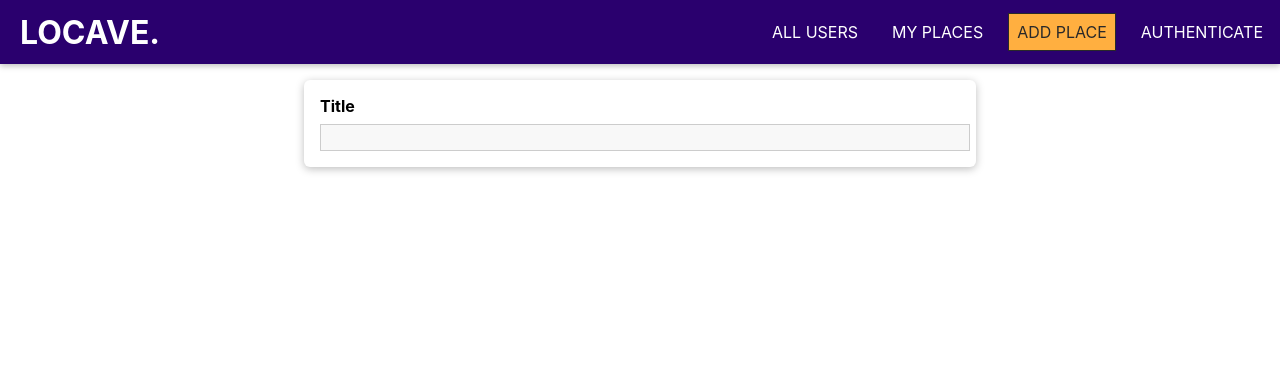
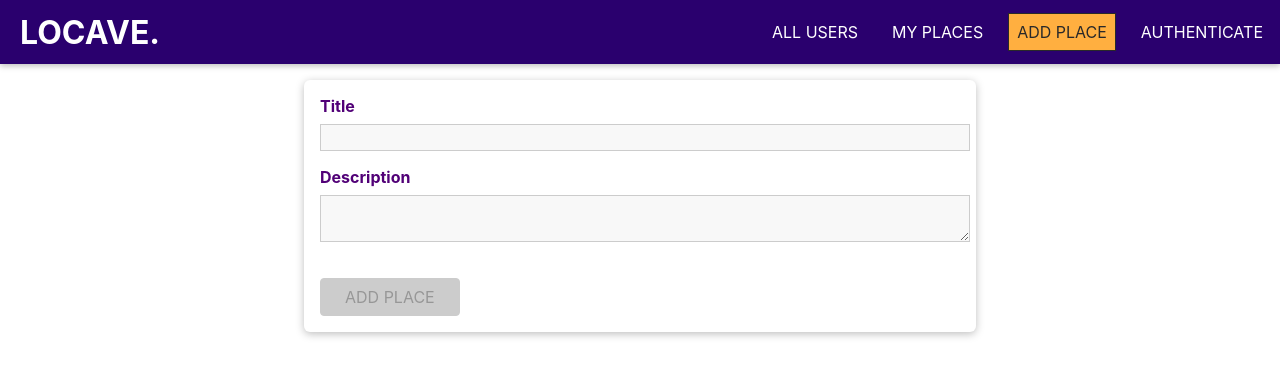
Before and after one commit to Sami-Az/locave, a React (Create React App) app: page /places/new in a window 1280 px wide. Shown: the top 376 px of the page. Built offline with nearby package versions, Linux system fonts and the light colour scheme; the HTML template or start-up script is replaced by a standard one.

Commit message:
managing form-wide state and vaidation

```diff
--- a/src/places/pages/NewPlace.css
+++ b/src/places/pages/NewPlace.css
@@ -8,3 +8,7 @@
     border-radius: 6px;
     background: white;
 }
+
+.place-form Button {
+    margin-top: 20px;
+}
--- a/src/places/pages/NewPlace.js
+++ b/src/places/pages/NewPlace.js
@@ -1,20 +1,81 @@
-import React from 'react';
+import React, {useReducer, useCallback} from 'react';
 
-import { VALIDATOR_REQUIRE } from '../../shared/utils/validators';
+import { VALIDATOR_MINLENGTH, VALIDATOR_REQUIRE } from '../../shared/utils/validators';
+import Button from '../../shared/components/FormElements/Button';
 import Input from '../../shared/components/FormElements/Input';
 
 import './NewPlace.css';
 
+const formReducer = (state, action) => {
+    switch (action.type) {
+      case 'INPUT_CHANGE':
+        let formIsValid = true;
+        for (const inputId in state.inputs) {
+          if (inputId === action.inputId) {
+            formIsValid = formIsValid && action.isValid;
+          } else {
+            formIsValid = formIsValid && state.inputs[inputId].isValid;
+          }
+        }
+        return {
+          ...state,
+          inputs: {
+            ...state.inputs,
+            [action.inputId]: { value: action.value, isValid: action.isValid }
+          },
+          isValid: formIsValid
+        };
+      default:
+        return state;
+    }
+  };
+
 const NewPlace = () => {
+    const [formState, dispatch] = useReducer(formReducer, {
+        inputs: {
+          title: {
+            value: '',
+            isValid: false
+          },
+          description: {
+            value: '',
+            isValid: false
+          }
+        },
+        isValid: false
+      });
+
+    const inputHandler = useCallback((id, value, isValid) => {
+        dispatch({
+            type: 'INPUT_CHANGE',
+            value: value,
+            isValid: isValid,
+            inputId: id
+        });
+    }, []);
+
     return (
         <form className="place-form">
            <Input
+            id="title"
             element="input"
             type="text"
             label="Title"
-            errorText="Please enter a valid title."
+            errorText="Please enter a valid place title."
             validators={[VALIDATOR_REQUIRE()]}
+            onInput={inputHandler}
           />
+          <Input
+            id="description"
+            element="textarea"
+            label="Description"
+            errorText="Please enter a valid place description (at least 10 characters)."
+            validators={[VALIDATOR_REQUIRE(), VALIDATOR_MINLENGTH(10)]}
+            onInput={inputHandler}
+          />
+          <Button type="submit" disabled={!formState.isValid}>
+             ADD PLACE
+          </Button>
         </form>
     )
 }
--- a/src/shared/components/FormElements/Input.css
+++ b/src/shared/components/FormElements/Input.css
@@ -11,6 +11,7 @@ display: block;
 .form-control label {
 font-weight: bold;
 margin-bottom: 0.5rem;
+color:#510077;
 }
 
 .form-control input,
@@ -20,6 +21,7 @@ font: inherit;
 border: 1px solid #ccc;
 background: #f8f8f8;
 padding: 0.15rem 0.25rem;
+margin-bottom: 1rem;
 }
 
 .form-control input:focus,
--- a/src/shared/components/FormElements/Input.js
+++ b/src/shared/components/FormElements/Input.js
@@ -1,4 +1,4 @@
-import React, {useReducer} from 'react';
+import React, {useEffect, useReducer} from 'react';
 
 import { validate } from '../../utils/validators';
 import './Input.css';
@@ -29,11 +29,18 @@ const Input = (props) => {
     isValid: props.initialValid || false
   });
 
+  const { id, onInput } = props;
+  const { value, isValid } = inputState;
+
+  useEffect(() => {
+    onInput(id, value, isValid)
+  }, [id, value, isValid, onInput]);
+
   const changeHandler = event => {
     dispatch({
-        type: 'CHANGE',
-        val: event.target.value,
-        validators: props.validators
+      type: 'CHANGE',
+      val: event.target.value,
+      validators: props.validators
     });
   };
 
```
Also changed, not shown: 1 other file (tests, documents, lock files or other folders).
